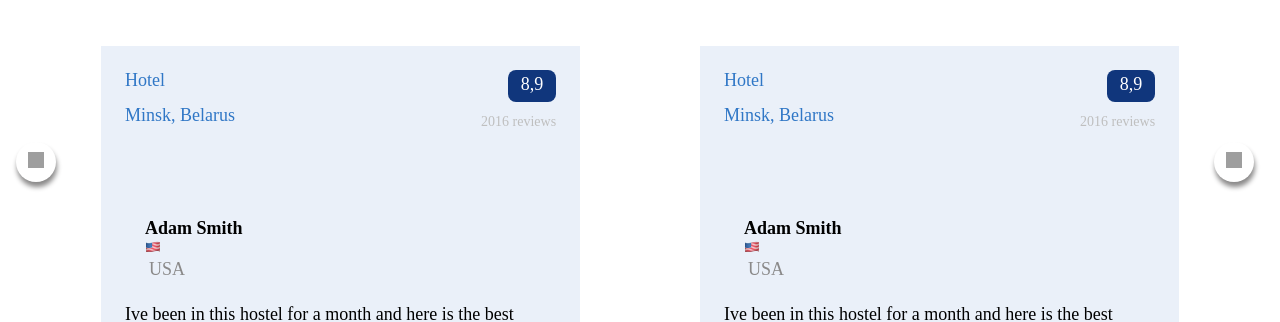
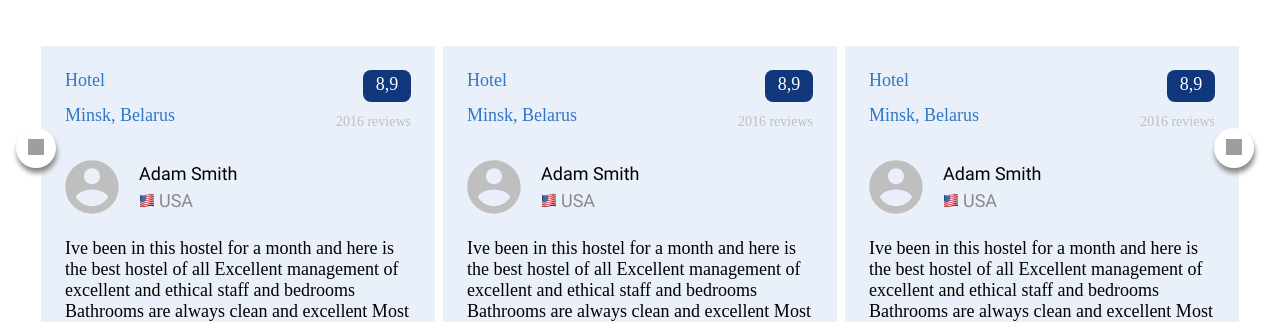
Before and after one commit to maria-knst/if-react, a React (Create React App) app: page /hotel/1 in a window 1280 px wide. Shown: the part 630-952 px from the top of the page. Built offline with nearby package versions, Linux system fonts and the light colour scheme; no server answers; grey boxes are pictures that could not be loaded.

Commit message:
Finished comment styles.

```diff
--- a/src/components/Comment/Comment.js
+++ b/src/components/Comment/Comment.js
@@ -1,6 +1,7 @@
 import React from 'react'
 
 import flag from '../../images/Flags/USA.png'
+import userIcon from '../../images/svg/UserIcon.svg';
 
 import './Comment.scss'
 
@@ -10,9 +11,7 @@ const Comment = ({ hotelDestination, hotelName }) => {
       <div className="reviews__destination">
         <div className="reviews__hostel">
           <h6 className="reviews__hostel-name">{hotelName}</h6>
-          <span className="reviews__hostel-location">
-            {hotelDestination}
-          </span>
+          <span className="reviews__hostel-location">{hotelDestination}</span>
         </div>
 
         <div className="reviews__score">
@@ -22,9 +21,7 @@ const Comment = ({ hotelDestination, hotelName }) => {
       </div>
 
       <div className="reviews__user">
-        <svg className="reviews-account">
-          <use href="../src/images/svg/Sprite.svg#AccountCircle"></use>
-        </svg>
+        <img className="reviews-account" src={userIcon} alt="User icon"/>
         <div className="reviews__user-info">
           <h6 className="user-name">Adam Smith</h6>
           <div className="user-location">
--- a/src/components/Comment/Comment.scss
+++ b/src/components/Comment/Comment.scss
@@ -43,7 +43,9 @@
     }
   }
   .reviews__user {
+    font-family: 'Roboto', sans-serif;
     margin: 24px 0;
+    display: flex;
     .reviews-account {
       width: 54px;
       height: 54px;
@@ -56,8 +58,10 @@
       padding: 0 20px;
       .user-name {
         font-size: 18px;
+        font-weight: 400;
       }
       .user-location {
+        display: flex;
         .reviews__flag {
           width: 16px;
         }
--- a/src/components/HotelBlock/HotelBlock.js
+++ b/src/components/HotelBlock/HotelBlock.js
@@ -63,10 +63,18 @@ const HotelBlock = () => {
       <div className="hotel_comments container col-12">
         <div className="comment__flex-container">
           <Arrow id="places__arrow-prev" visible={true} />
-          <Comment hotelName={hotelElement.name}
-                   hotelDestination={`${hotelElement.city}, ${hotelElement.country}`}/>
-          <Comment hotelName={hotelElement.name}
-                   hotelDestination={`${hotelElement.city}, ${hotelElement.country}`}/>
+          <Comment
+            hotelName={hotelElement.name}
+            hotelDestination={`${hotelElement.city}, ${hotelElement.country}`}
+          />
+          <Comment
+              hotelName={hotelElement.name}
+              hotelDestination={`${hotelElement.city}, ${hotelElement.country}`}
+          />
+          <Comment
+              hotelName={hotelElement.name}
+              hotelDestination={`${hotelElement.city}, ${hotelElement.country}`}
+          />
           <Arrow id="places__arrow-next" visible={true} />
         </div>
       </div>
--- a/src/components/HotelBlock/HotelBlock.scss
+++ b/src/components/HotelBlock/HotelBlock.scss
@@ -35,6 +35,7 @@
     margin: 120px auto;
     .comment__flex-container {
       display: flex;
+      gap: 8px;
       justify-content: space-around;
       position: relative;
     }
```
Also changed, not shown: src/images/svg/UserIcon.svg (added).
